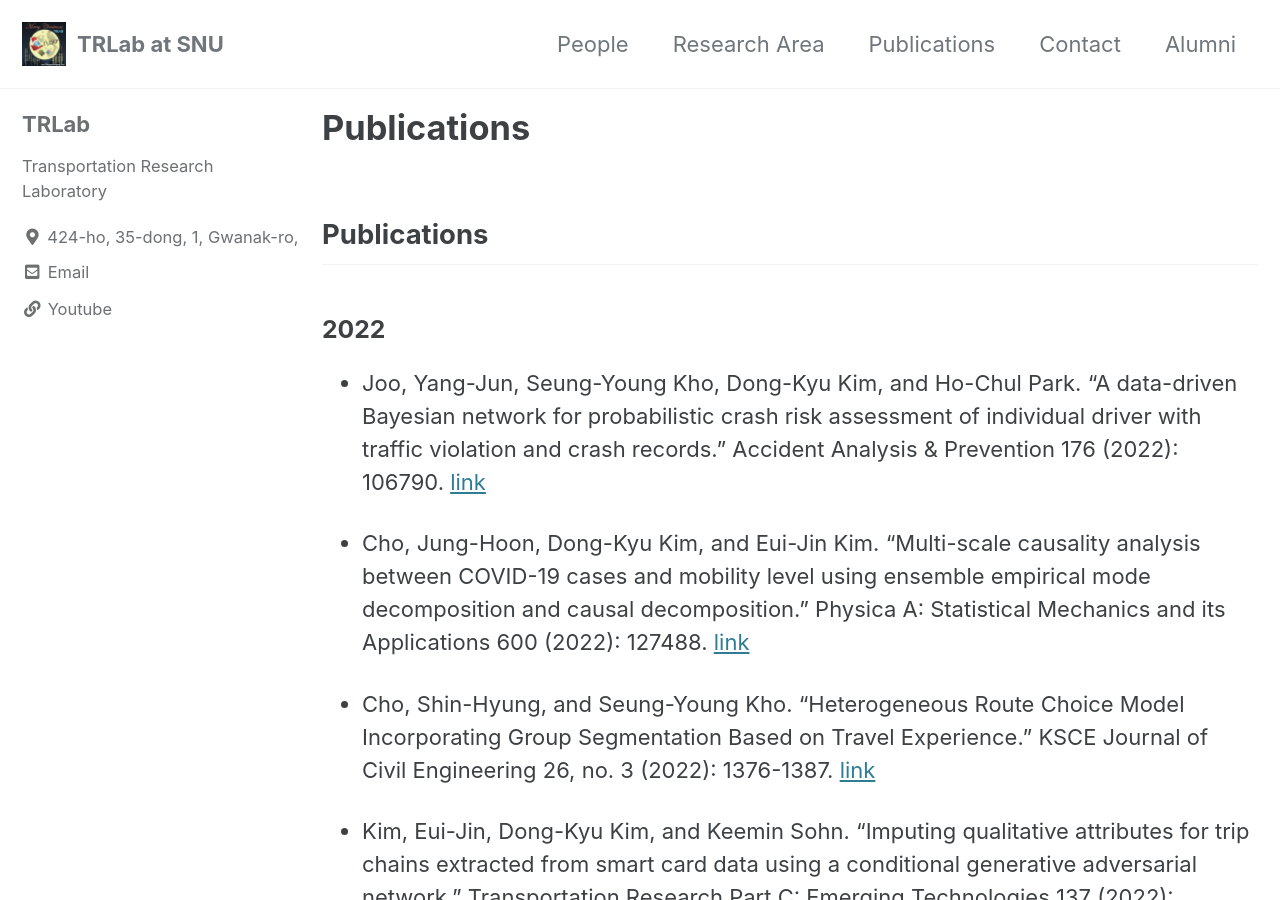
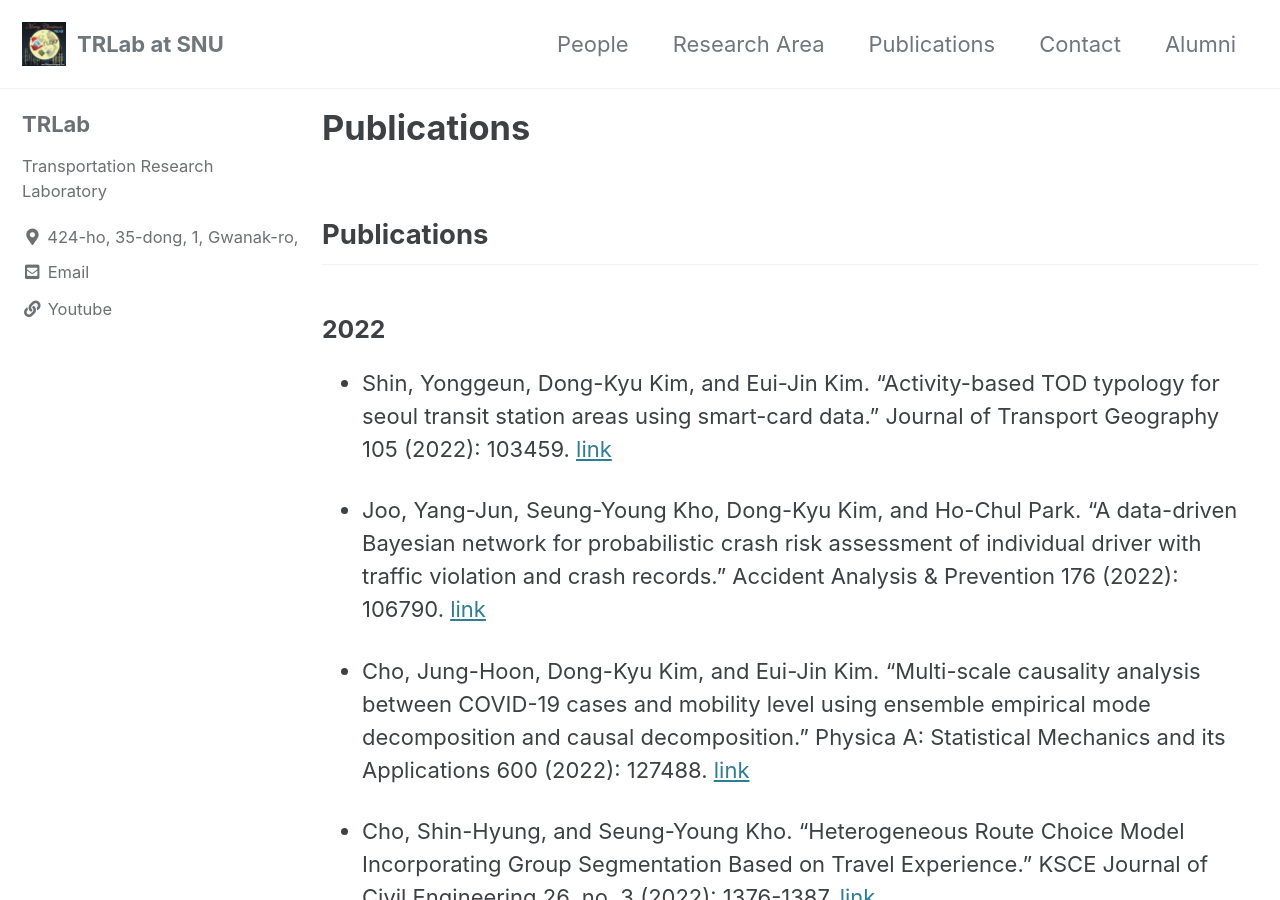
Before and after one commit to trlab-snu/trlab-snu.github.io, a Jekyll site: the page built from _pages/publications.md, in a window 1280 px wide and 900 px high. Built offline with Jekyll 4.4.1, drawn with Linux system fonts in a browser that asks for light colours; cached includes are drawn as plain includes.

Commit message:
graduates

```diff
--- a/_pages/publications.md
+++ b/_pages/publications.md
@@ -7,6 +7,8 @@ author_profile: true
 ## Publications
 
 ### 2022
+- Shin, Yonggeun, Dong-Kyu Kim, and Eui-Jin Kim. "Activity-based TOD typology for seoul transit station areas using smart-card data." Journal of Transport Geography 105 (2022): 103459. [link](<https://www.sciencedirect.com/science/article/pii/S096669232200182X>)
+
 - Joo, Yang-Jun, Seung-Young Kho, Dong-Kyu Kim, and Ho-Chul Park. "A data-driven Bayesian network for probabilistic crash risk assessment of individual driver with traffic violation and crash records." Accident Analysis & Prevention 176 (2022): 106790. [link](<https://www.sciencedirect.com/science/article/pii/S0001457522002251>)
 
 - Cho, Jung-Hoon, Dong-Kyu Kim, and Eui-Jin Kim. "Multi-scale causality analysis between COVID-19 cases and mobility level using ensemble empirical mode decomposition and causal decomposition." Physica A: Statistical Mechanics and its Applications 600 (2022): 127488. [link](<https://www.sciencedirect.com/science/article/pii/S0378437122003521>)
```
Also changed, not shown: _pages/alumni.md (+2 -0 lines).
